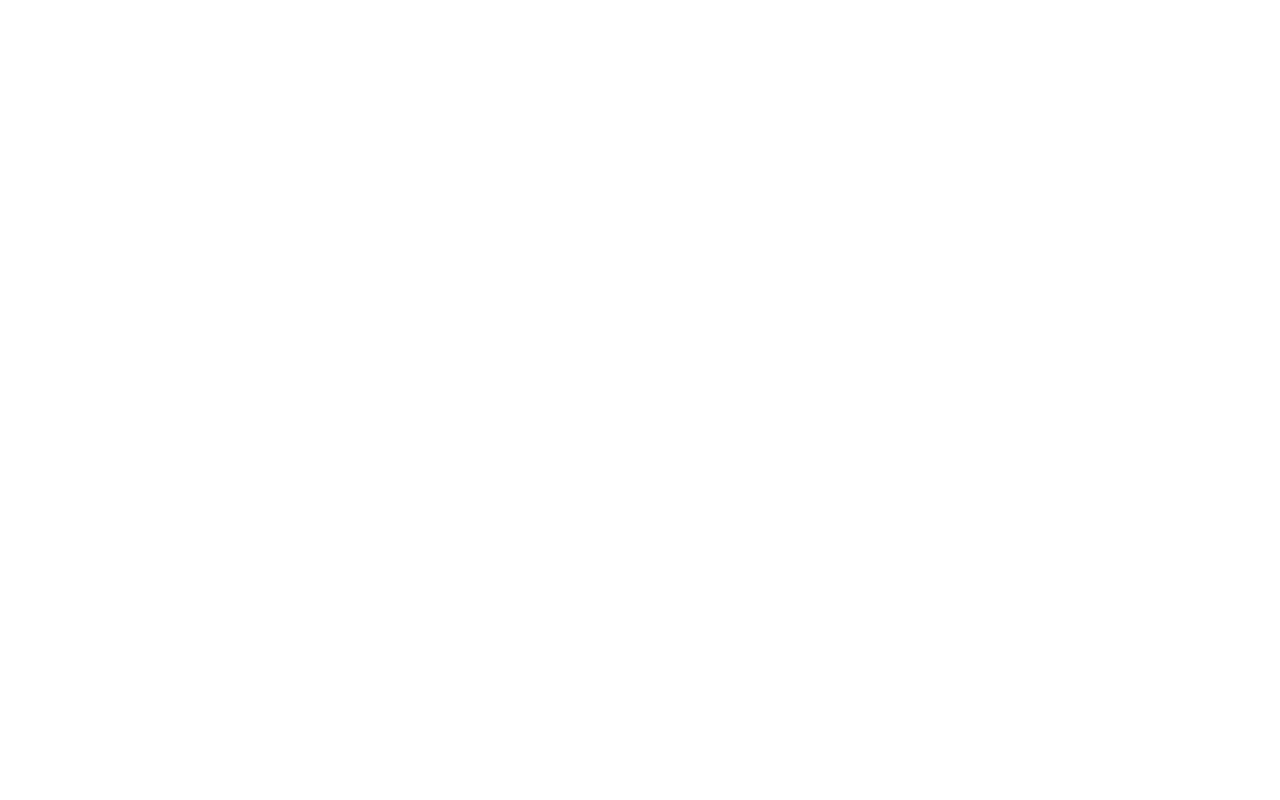
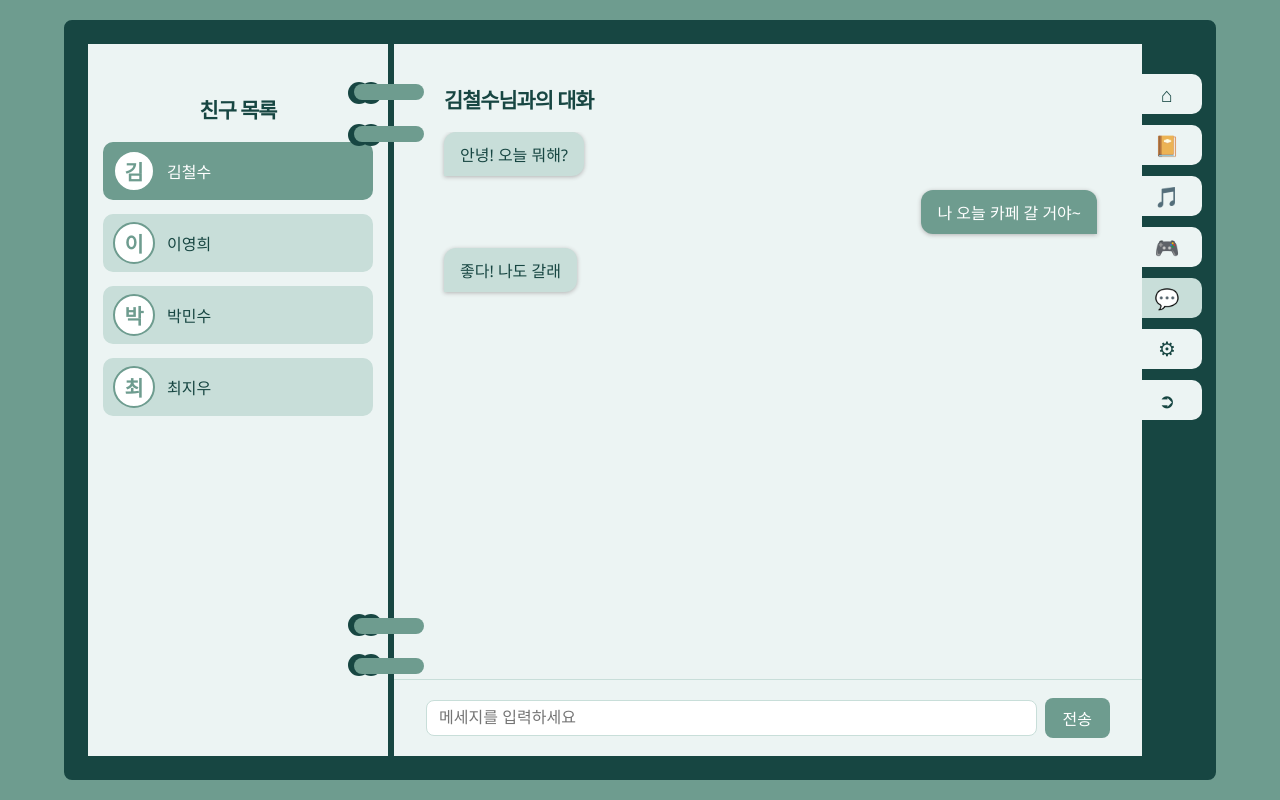
Before and after one commit to Songseungah/web_project-ksnu, a plain HTML site: page message.html in a window 1280 px wide. Drawn offline with Linux system fonts and the light colour scheme.

```diff
--- a/message.html
+++ b/message.html
@@ -0,0 +1,268 @@
+<!DOCTYPE html>
+<html lang="ko">
+<head>
+  <meta charset="UTF-8">
+  <title>메세지</title>
+  <link rel="stylesheet" href="common.css">
+  <style>
+    /* main.html 스타일에 맞춰 조정 */
+    body {
+      margin: 0;
+      font-family: 'Segoe UI', Arial, sans-serif;
+      background: #6e9c8f;
+      color: #174642;
+      min-height: 100vh;
+      width: 100vw;
+      box-sizing: border-box;
+      display: flex;
+      justify-content: center;
+      align-items: center;
+    }
+    .container {
+      background: #c8ded9;
+      border: 24px solid #174642;
+      border-radius: 0.5rem;
+      width: 90vw;
+      max-width: 1200px;
+      height: 95vh;
+      min-height: 600px;
+      display: flex;
+      box-sizing: border-box;
+      position: relative;
+    }
+    .sidebar {
+      width: 300px;
+      background: #ecf4f3;
+      display: flex;
+      flex-direction: column;
+      align-items: center;
+      padding-top: 40px;
+      position: relative;
+      border-right: 6px solid #174642;
+    }
+    .friends-title {
+      font-size: 1.3rem;
+      font-weight: bold;
+      color: #174642;
+      margin-bottom: 18px;
+      letter-spacing: -1px;
+    }
+    .friends-list {
+      width: 90%;
+      list-style: none;
+      padding: 0;
+      margin: 0;
+      display: flex;
+      flex-direction: column;
+      gap: 14px;
+    }
+    .friend-item {
+      display: flex;
+      align-items: center;
+      gap: 12px;
+      padding: 8px 10px;
+      border-radius: 10px;
+      background: #c8ded9;
+      color: #174642;
+      font-size: 1rem;
+      cursor: pointer;
+      transition: background 0.18s;
+    }
+    .friend-item:hover, .friend-item.active {
+      background: #6e9c8f;
+      color: #fff;
+    }
+    .friend-avatar {
+      width: 38px;
+      height: 38px;
+      border-radius: 50%;
+      background: #fff;
+      border: 2px solid #6e9c8f;
+      display: flex;
+      align-items: center;
+      justify-content: center;
+      font-size: 1.3rem;
+      font-weight: bold;
+      color: #6e9c8f;
+    }
+    .content {
+      flex: 1;
+      background: #ecf4f3;
+      position: relative;
+      z-index: 2;
+      display: flex;
+      flex-direction: column;
+      align-items: stretch;
+      justify-content: flex-start;
+    }
+    .message-area {
+      flex: 1;
+      display: flex;
+      flex-direction: column;
+      background: #ecf4f3;
+      padding: 40px 0 0 0;
+      box-sizing: border-box;
+      align-items: stretch;
+      position: relative;
+      height: 100%;
+    }
+    .message-title {
+      font-size: 1.3rem;
+      font-weight: bold;
+      color: #174642;
+      margin-left: 50px;
+      margin-bottom: 18px;
+      letter-spacing: -1px;
+    }
+    .messages-list {
+      flex: 1;
+      overflow-y: auto;
+      padding: 0 45px 0 50px;
+      display: flex;
+      flex-direction: column;
+      gap: 12px;
+    }
+    .message-item {
+      align-self: flex-start;
+      background: #c8ded9;
+      color: #174642;
+      border-radius: 12px 12px 12px 0;
+      padding: 10px 16px;
+      max-width: 60%;
+      font-size: 1rem;
+      margin-bottom: 2px;
+      box-shadow: 0 1px 4px #b3b3b3;
+    }
+    .message-item.me {
+      align-self: flex-end;
+      background: #6e9c8f;
+      color: #fff;
+      border-radius: 12px 12px 0 12px;
+    }
+    .message-input-row {
+      display: flex;
+      align-items: center;
+      gap: 8px;
+      padding: 18px 32px 18px 32px;
+      background: #ecf4f3;
+      border-top: 1px solid #c8ded9;
+    }
+    .message-input {
+      flex: 1;
+      border: 1px solid #c8ded9;
+      border-radius: 8px;
+      padding: 8px 12px;
+      font-size: 1rem;
+      background: #fff;
+      color: #174642;
+      outline: none;
+    }
+    .message-send-btn {
+      border: none;
+      background: #6e9c8f;
+      color: #fff;
+      border-radius: 8px;
+      padding: 8px 18px;
+      font-size: 1rem;
+      cursor: pointer;
+      transition: background 0.2s;
+    }
+    .message-send-btn:active {
+      background: #174642;
+    }
+    /* 점 및 연결바 위치는 공통 CSS 사용 */
+  </style>
+</head>
+<body>
+  <div class="container">
+    <!-- 왼쪽 사이드바 -->
+    <div class="sidebar">
+      <!-- 친구 목록 영역 -->
+      <div class="friends-title" style="margin-top:10px;">친구 목록</div>
+      <ul class="friends-list">
+        <li class="friend-item active">
+          <div class="friend-avatar">김</div>
+          <span>김철수</span>
+        </li>
+        <li class="friend-item">
+          <div class="friend-avatar">이</div>
+          <span>이영희</span>
+        </li>
+        <li class="friend-item">
+          <div class="friend-avatar">박</div>
+          <span>박민수</span>
+        </li>
+        <li class="friend-item">
+          <div class="friend-avatar">최</div>
+          <span>최지우</span>
+        </li>
+      </ul>
+      <!-- 왼쪽 점 4개 -->
+      <div class="blue-dot dot-left-1"></div>
+      <div class="blue-dot dot-left-2"></div>
+      <div class="blue-dot dot-left-3"></div>
+      <div class="blue-dot dot-left-4"></div>
+    </div>
+    <!-- 오른쪽 내용 영역 -->
+    <div class="content">
+      <!-- 점 연결 바(둥근 사각형) 4개 -->
+      <div class="dot-connector connector-1"></div>
+      <div class="dot-connector connector-2"></div>
+      <div class="dot-connector connector-3"></div>
+      <div class="dot-connector connector-4"></div>
+      <!-- 오른쪽 파란 점 4개 -->
+      <div class="blue-dot dot-right-1"></div>
+      <div class="blue-dot dot-right-2"></div>
+      <div class="blue-dot dot-right-3"></div>
+      <div class="blue-dot dot-right-4"></div>
+      <!-- 메세지 영역 -->
+      <div class="message-area">
+        <div class="message-title">김철수님과의 대화</div>
+        <div class="messages-list" id="messages-list">
+          <div class="message-item">안녕! 오늘 뭐해?</div>
+          <div class="message-item me">나 오늘 카페 갈 거야~</div>
+          <div class="message-item">좋다! 나도 갈래</div>
+        </div>
+        <form class="message-input-row" onsubmit="sendMessage(event)">
+          <input type="text" class="message-input" id="message-input" placeholder="메세지를 입력하세요">
+          <button type="submit" class="message-send-btn">전송</button>
+        </form>
+      </div>
+    </div>
+    <!-- 오른쪽 탭 영역 -->
+    <div class="side-area">
+      <a href="main.html" class="side-tab" title="홈">&#8962;</a>
+      <a href="diary.html" class="side-tab" title="다이어리">📔</a>
+      <a href="music.html" class="side-tab" title="음악">🎵</a>
+      <a href="game.html" class="side-tab" title="게임">🎮</a>
+      <a href="message.html" class="side-tab active" title="메세지">💬</a>
+      <button class="side-tab" title="설정">&#9881;</button>
+      <a href="로그인.html" class="side-tab" title="로그아웃">&#10162;</a>
+    </div>
+  </div>
+  <script>
+    // 친구 선택 시 active 처리 및 대화명 변경 (데모용)
+    document.querySelectorAll('.friend-item').forEach(item => {
+      item.addEventListener('click', function() {
+        document.querySelectorAll('.friend-item').forEach(i => i.classList.remove('active'));
+        this.classList.add('active');
+        document.querySelector('.message-title').textContent = this.querySelector('span').textContent + '님과의 대화';
+        // 실제 메세지 목록은 서버 연동 필요
+      });
+    });
+    // 메세지 전송 (데모용)
+    function sendMessage(e) {
+      e.preventDefault();
+      const input = document.getElementById('message-input');
+      const value = input.value.trim();
+      if (!value) return;
+      const msg = document.createElement('div');
+      msg.className = 'message-item me';
+      msg.textContent = value;
+      document.getElementById('messages-list').appendChild(msg);
+      input.value = '';
+      document.getElementById('messages-list').scrollTop = document.getElementById('messages-list').scrollHeight;
+    }
+  </script>
+</body>
+</html>
```
Also changed, not shown: game.html (+120 -67 lines), main.html (+1 -1 lines), music.html (+1 -0 lines).
